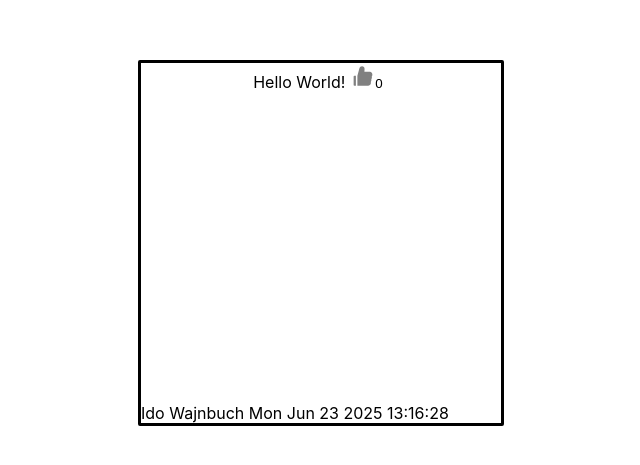
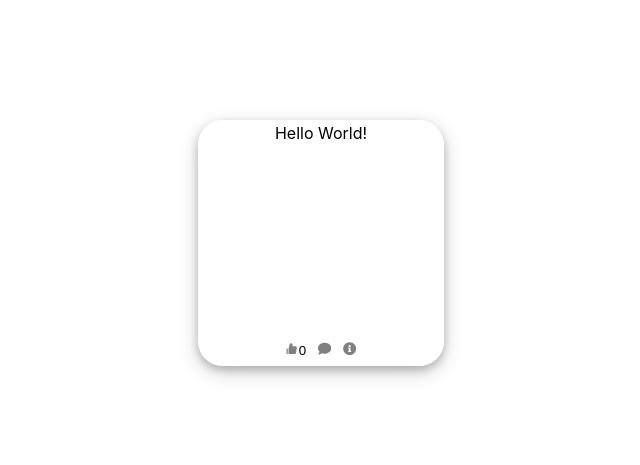
Before and after one commit to ido-wajnbuch/KeremNet, a React (Create React App) app in the folder my-app/: page / in a window 1280 px wide. Shown: the part 157-622 px from the top of the page, without its empty margins (319-959 px from the left). Built offline with nearby package versions, Linux system fonts and the light colour scheme.

Commit message:
added info, comment buttons. nedd to add logic to them

```diff
--- a/my-app/src/App.tsx
+++ b/my-app/src/App.tsx
@@ -9,7 +9,7 @@ import './Post/Post.css';
 function App() {
   return (
     <div className="App">
-      <Post content="Hello World!" author="Ido Wajnbuch" publishDateTime={new Date()} />
+      <Post content="Hello World!" author="Ido Wajnbuch"/>
     </div>
   );
 }
--- /dev/null
+++ b/my-app/src/Comment/Comment.tsx
@@ -0,0 +1,9 @@
+import React from 'react';
+import { FaComment } from 'react-icons/fa';
+
+const Comment : React.FC = () => {
+    return (<button className='comment' style={{background:'none', border:'none'}}>
+        <FaComment color="gray"></FaComment></button>);
+}
+
+export default Comment;
--- /dev/null
+++ b/my-app/src/Information/Information.css
@@ -0,0 +1,5 @@
+.information
+{
+    background: none;
+    border: none;
+}
--- /dev/null
+++ b/my-app/src/Information/Information.tsx
@@ -0,0 +1,16 @@
+import React from 'react';
+import { FaInfoCircle } from 'react-icons/fa';
+
+interface InformationProps
+{
+    author: string;
+    publishAt: string;
+}
+
+const Information : React.FC<InformationProps>  = ({author, publishAt}) => {
+    const showInfo = () => {alert(`Author:${author}\nPublished At:${publishAt}`);}
+    return (<button className='information' onClick={showInfo} style={{background:'none', border:'none'}}>
+        <FaInfoCircle color="gray"></FaInfoCircle></button>);
+}
+
+export default Information;
--- a/my-app/src/Like/Like.css
+++ b/my-app/src/Like/Like.css
@@ -0,0 +1,6 @@
+.like
+{
+  background: 'none';
+  border: 'none';
+  cursor: 'pointer';
+}
--- a/my-app/src/Like/Like.tsx
+++ b/my-app/src/Like/Like.tsx
@@ -2,13 +2,18 @@ import React, { useState } from 'react';
 import { AiFillLike} from 'react-icons/ai'; // Example icons
 
 const Like: React.FC = () => {
+    const [liked, setLiked] = useState(false);
     const [likeCount, setLikeCount] = useState(0);
 
-    const handleClick = () => {setLikeCount(prev => prev + 1);};
+    const handleClick = () => {
+        setLiked(prev => !prev);
+        setLikeCount(prev => prev + (liked ? -1 : 1));
+    };
 
     return (
-        <button onClick={handleClick} style={{ background: 'none', border: 'none', cursor: 'pointer' }}>
-            <AiFillLike size={24} color="gray" />
+        <button className='like' onClick={handleClick}
+        style={{ background: 'none', border: 'none', cursor: 'pointer' }}>
+            {liked ? <AiFillLike color="blue" /> : <AiFillLike color="gray" />}
             <span>{likeCount}</span>
         </button>
     );
--- /dev/null
+++ b/my-app/src/Popup/Popup.tsx
@@ -0,0 +1 @@
+import React from 'react';
--- a/my-app/src/Post/Post.css
+++ b/my-app/src/Post/Post.css
@@ -1,20 +1,25 @@
 .post
 {
-    border-radius: 2px;
-    border: solid black;
-    height: 360px;
-    width: 360px;
-    position: relative;
+    border-radius: 25px;
+    border: solid white;
+    box-shadow: 0 4px 8px 0 rgba(0, 0, 0, 0.2), 0 6px 20px 0 rgba(0, 0, 0, 0.19);
+
+    height: 15em;
+    width: 15em;
+
+    display: flex;
+    flex-direction: column;
 }
 
-.social-buttons
+.post-content
 {
-
+    height: 90%;
+    width: 100%;
 }
 
-.post-metadata
+.post-inner-container
 {
-    position: absolute;
-    bottom: 0;
-    left: 0;
+    display: flex;
+    flex-direction: row;
+    justify-content: center;
 }
--- a/my-app/src/Post/Post.tsx
+++ b/my-app/src/Post/Post.tsx
@@ -1,20 +1,26 @@
 import React from 'react';
 import Like from '../Like/Like';
+import Information from '../Information/Information';
+import Comment from '../Comment/Comment';
 
 interface PostProps
 {
     content: string;
     author: string;
-    publishDateTime: Date;
     //comment: React.ReactNode; Assuming comment is a React component
 }
 
-const Post: React.FC<PostProps> = ({ content, author, publishDateTime}) => {
+const Post: React.FC<PostProps> = ({ content, author }) => {
+    const publishDateTime = new Date();
     return (
         <div className="post">
             <span className='post-content'>{content}</span>
-            <span className='post-metadata'>{author} {publishDateTime.toString().split('GMT')[0]}</span>
-            <span className='social-buttons'><Like/></span>
+            <div className='post-inner-container'>
+                <span className='like-button'><Like/></span>
+                <span className='comment-button'><Comment/></span>
+                <span className='information-button'><Information author={author}
+                publishAt={publishDateTime.toString().split('GMT')[0]}/></span>
+            </div>
         </div>
     );
 };
--- a/package.json
+++ b/package.json
@@ -1,5 +1,8 @@
 {
   "dependencies": {
+    "@emotion/react": "^11.14.0",
+    "@emotion/styled": "^11.14.0",
+    "@mui/material": "^7.1.2",
     "react-icons": "^5.5.0"
   }
 }
```
Also changed, not shown: my-app/src/Comment/Comment.css (added), 1 other file (tests, documents, lock files or other folders).
